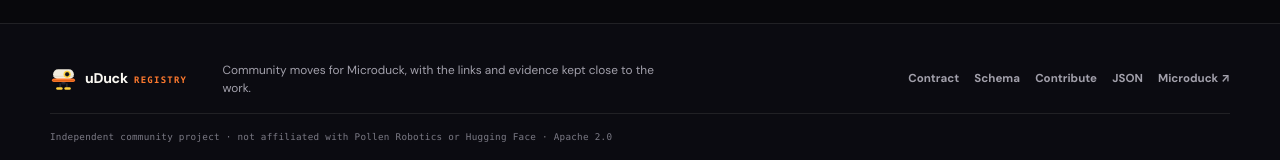
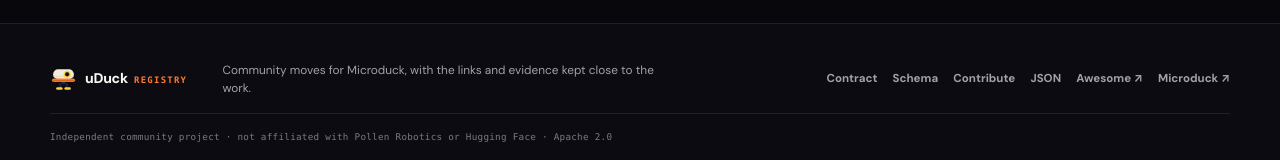
Before and after one commit to ob1-s/uduck-registry, a Next.js app: page / in a window 1280 px wide. Shown: the part 3048-3208 px from the top of the page. Built offline with nearby package versions, Linux system fonts and the light colour scheme.

Commit message:
feat: add Awesome ↗ link to awesome-microduck in footer
Keep site minimal — single footer link to secondary curated repo github.com/ob1-s/awesome-microduck (Games / VR / Tools / Hardware). No /awesome route in registry itself per minimal v1 prune.

```diff
--- a/src/components/Footer.tsx
+++ b/src/components/Footer.tsx
@@ -19,6 +19,7 @@ export function Footer() {
           <Link href="/docs/schema">Schema</Link>
           <Link href="/docs/contribute">Contribute</Link>
           <Link href="/registry.json" target="_blank">JSON</Link>
+          <a href="https://github.com/ob1-s/awesome-microduck" target="_blank" rel="noreferrer">Awesome ↗</a>
           <a href="https://pollen-robotics.com/microduck" target="_blank" rel="noreferrer">Microduck ↗</a>
         </nav>
 
```
